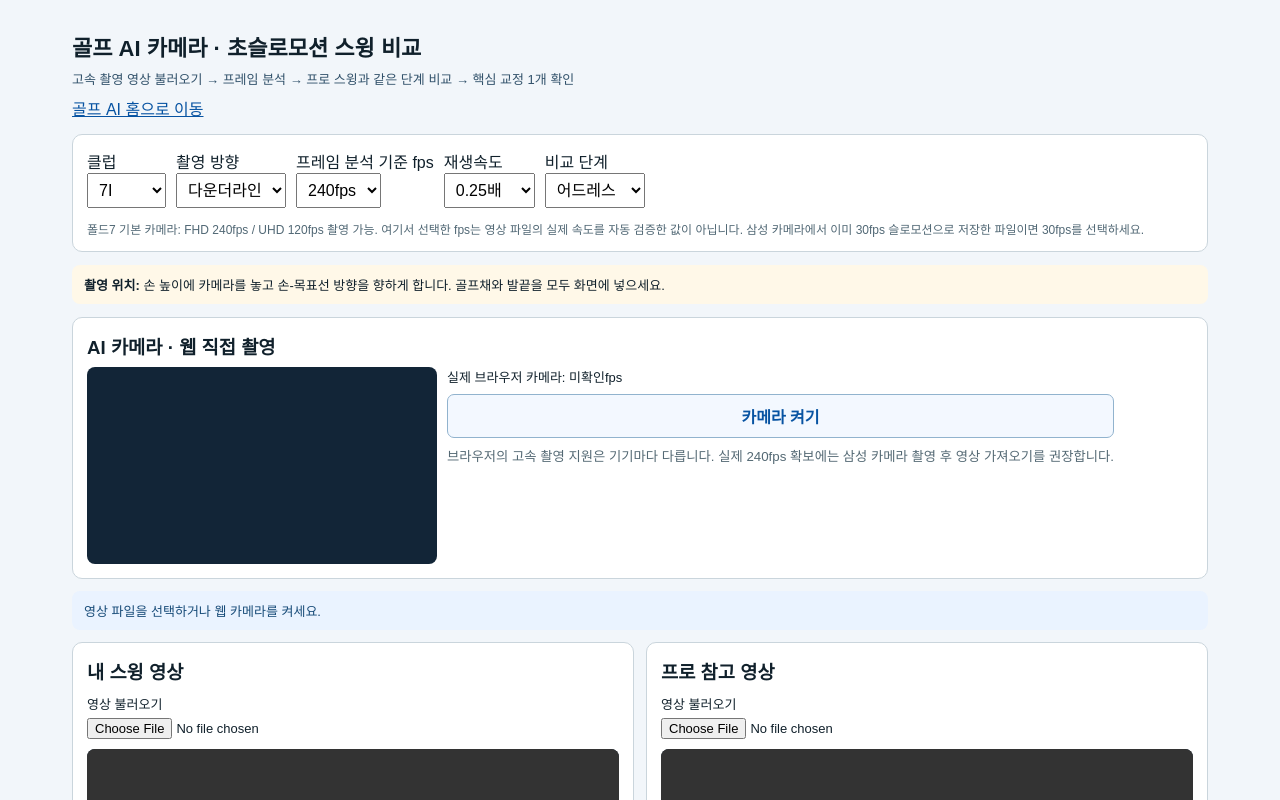
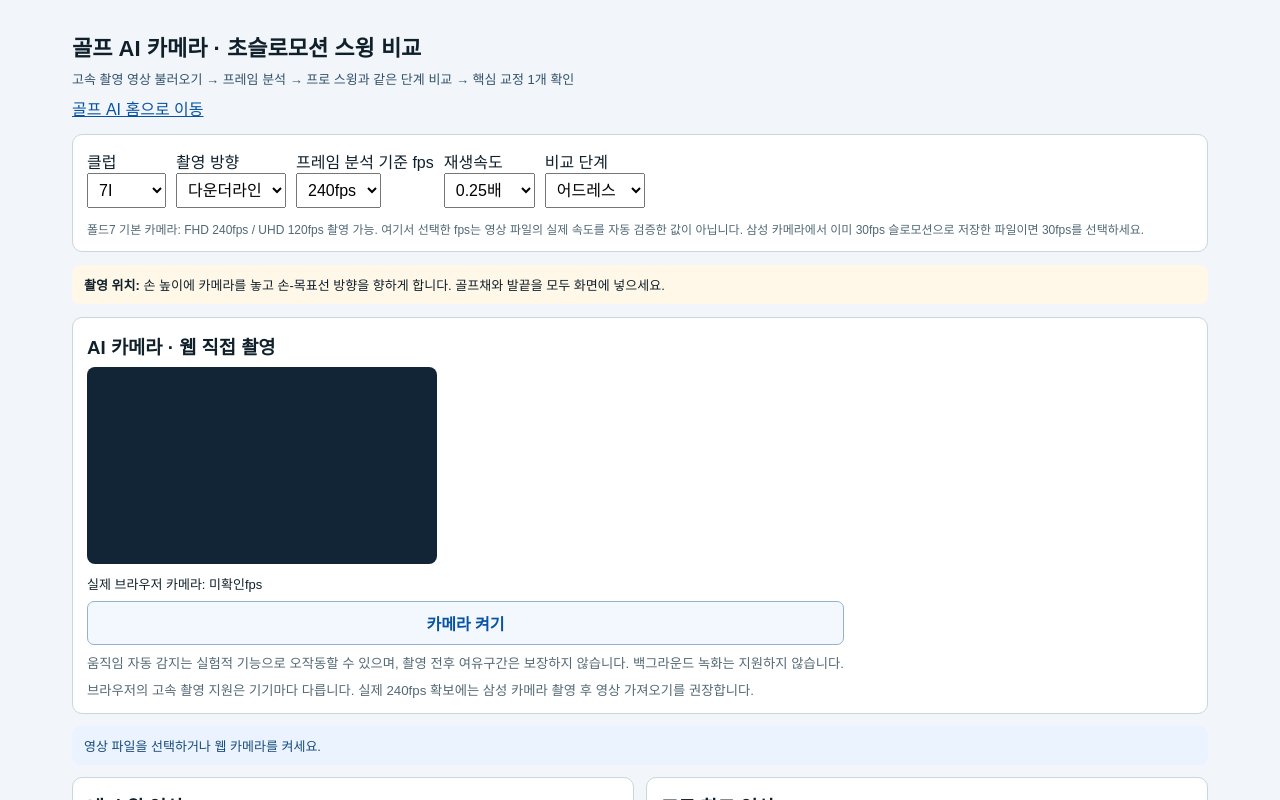
Before and after one commit to heffyncool-web/golf-ai, a Next.js app: page /camera/golf in a window 1280 px wide. Shown: the top 800 px of the page. Built offline with nearby package versions, Linux system fonts and the light colour scheme.

Commit message:
feat: add experimental camera motion-triggered golf swing recording

```diff
--- a/app/SwingStudio.jsx
+++ b/app/SwingStudio.jsx
@@ -58,6 +58,8 @@ export default function SwingStudio({standalone=false}){
   const cameraStream=useRef(null),recorder=useRef(null),pieces=useRef([]);
   const poseModel=useRef(null);
   const lastInferenceTime=useRef(0);
+  const autoCapture=useRef({enabled:false,raf:0,lastHand:null,stable:0,lastMovement:0,recordStarted:0});
+  const [autoCaptureOn,setAutoCaptureOn]=useState(false);
   const [cameraOn,setCameraOn]=useState(false),[recording,setRecording]=useState(false);
   const [cameraFps,setCameraFps]=useState("미확인");
   const [status,setStatus]=useState("영상 파일을 선택하거나 웹 카메라를 켜세요.");
@@ -70,7 +72,7 @@ export default function SwingStudio({standalone=false}){
   const [autoWorking,setAutoWorking]=useState(false),[scanReport,setScanReport]=useState({mine:null,pro:null});
   const [sessions,setSessions]=useState([]);
   useEffect(()=>{try{const rows=JSON.parse(localStorage.getItem("golfSwingCoachSessionsV1")||"[]");if(Array.isArray(rows))setSessions(rows.slice(0,60));}catch{}},[]);
-  useEffect(()=>()=>{Object.values(fileUrls.current).forEach(u=>{if(u)URL.revokeObjectURL(u);});cameraStream.current?.getTracks().forEach(t=>t.stop());try{if(recorder.current?.state==="recording")recorder.current.stop();}catch{}poseModel.current?.close?.();},[]);
+  useEffect(()=>()=>{autoCapture.current.enabled=false;if(autoCapture.current.raf)cancelAnimationFrame(autoCapture.current.raf);Object.values(fileUrls.current).forEach(u=>{if(u)URL.revokeObjectURL(u);});cameraStream.current?.getTracks().forEach(t=>t.stop());try{if(recorder.current?.state==="recording")recorder.current.stop();}catch{}poseModel.current?.close?.();},[]);
   useEffect(()=>{[ownVideo.current,proVideo.current].forEach(v=>{if(v)v.playbackRate=speed;});},[speed,mine,pro]);
   function selectVideo(kind,file){
     if(!file)return;
@@ -93,6 +95,7 @@ export default function SwingStudio({standalone=false}){
     }catch(e){setStatus("카메라 연결 실패: 권한·HTTPS·다른 앱의 사용 여부를 확인하세요.");}
   }
   function stopCamera(){
+    autoCapture.current.enabled=false;if(autoCapture.current.raf)cancelAnimationFrame(autoCapture.current.raf);setAutoCaptureOn(false);
     if(recorder.current?.state==="recording")recorder.current.stop();
     cameraStream.current?.getTracks().forEach(t=>t.stop());cameraStream.current=null;
     if(liveVideo.current)liveVideo.current.srcObject=null;
@@ -175,6 +178,61 @@ export default function SwingStudio({standalone=false}){
       video.currentTime=target;
     });
   }
+
+  async function toggleAutoCapture(){
+    if(autoCapture.current.enabled){
+      autoCapture.current.enabled=false;
+      if(autoCapture.current.raf)cancelAnimationFrame(autoCapture.current.raf);
+      setAutoCaptureOn(false);
+      setStatus("자동 스윙 녹화가 중지되었습니다.");
+      return;
+    }
+    if(!cameraStream.current||!liveVideo.current){setStatus("카메라를 먼저 시작하세요.");return;}
+    if(typeof MediaRecorder==="undefined"){setStatus("브라우저 녹화 기능을 지원하지 않습니다.");return;}
+    try{await ensurePose();}catch{setStatus("자세 인식 모델에 연결할 수 없어 자동 촬영을 시작하지 못했습니다.");return;}
+    autoCapture.current={enabled:true,raf:0,lastHand:null,stable:0,lastMovement:0,recordStarted:0};
+    setAutoCaptureOn(true);setStatus("전신을 프레임에 넣고 어드레스 후 스윙하세요. 움직임 감지로 자동 녹화합니다.");
+    let lastScan=0;
+    const loop=()=>{
+      const state=autoCapture.current,now=performance.now();
+      if(!state.enabled||!cameraStream.current||!liveVideo.current)return;
+      if(document.visibilityState!=="visible"){
+        state.enabled=false;setAutoCaptureOn(false);
+        if(recorder.current?.state==="recording")stopRecording();
+        setStatus("카메라 화면이 숨겨져 자동 스윙 녹화가 중단되었습니다.");
+        return;
+      }
+      if(now-lastScan>125&&liveVideo.current.readyState>=2){
+        lastScan=now;
+        try{
+          lastInferenceTime.current=Math.max(now,lastInferenceTime.current+1);
+          const detected=poseModel.current.detectForVideo(liveVideo.current,lastInferenceTime.current);
+          const pose=handHeight(detected.landmarks?.[0]);
+          if(pose){
+            const prev=state.lastHand;
+            state.lastHand=pose.hand;
+            if(prev!=null){
+              const moving=Math.abs(pose.hand-prev)>.02;
+              const active=recorder.current?.state==="recording";
+              if(!active){
+                if(moving&&state.stable>=5){
+                  startRecording();state.recordStarted=now;state.lastMovement=now;state.stable=0;
+                }else if(!moving)state.stable=Math.min(30,state.stable+1);
+              }else{
+                if(moving)state.lastMovement=now;
+                if(now-state.recordStarted>2400&&(now-state.lastMovement>1700||now-state.recordStarted>14000)){
+                  stopRecording();state.stable=0;state.lastHand=null;
+                }
+              }
+            }
+          }
+        }catch{state.enabled=false;setAutoCaptureOn(false);setStatus("자동 움직임 추정 오류. 직접 녹화 버튼을 사용하세요.");return;}
+      }
+      state.raf=requestAnimationFrame(loop);
+    };
+    autoCapture.current.raf=requestAnimationFrame(loop);
+  }
+
   async function detectTimeline(kind){
     const video=kind==="mine"?ownVideo.current:proVideo.current;
     if(!video||!Number.isFinite(video.duration)||video.duration<=0){setStatus("먼저 재생 가능한 영상을 불러오세요.");return;}
@@ -284,6 +342,9 @@ export default function SwingStudio({standalone=false}){
           <span style={{fontSize:13}}>실제 브라우저 카메라: {cameraFps}fps {recording?"· 녹화 중":""}</span>
           <button style={btn} type="button" onClick={cameraOn?stopCamera:startCamera}>{cameraOn?"카메라 종료":"카메라 켜기"}</button>
           {cameraOn&&<button style={btn} type="button" onClick={recording?stopRecording:startRecording}>{recording?"■ 녹화 종료":"● 스윙 녹화"}</button>}
+          {cameraOn&&<button style={btn} type="button" onClick={toggleAutoCapture}>{autoCaptureOn?"■ 스윙 자동 감지 중지":"◎ 스윙 움직임 자동 녹화"}</button>}
+          {autoCaptureOn&&<small role="status">자동 녹화 대기 중 · 움직임 감지 시 시작, 약 1.7초 안정되면 종료 · 한 번에 마지막 영상 분석</small>}
+          <small style={{color:"#546974"}}>움직임 자동 감지는 실험적 기능으로 오작동할 수 있으며, 촬영 전후 여유구간은 보장하지 않습니다. 백그라운드 녹화는 지원하지 않습니다.</small>
           <small style={{color:"#546974"}}>브라우저의 고속 촬영 지원은 기기마다 다릅니다. 실제 240fps 확보에는 삼성 카메라 촬영 후 영상 가져오기를 권장합니다.</small>
         </div>
       </div>
```
